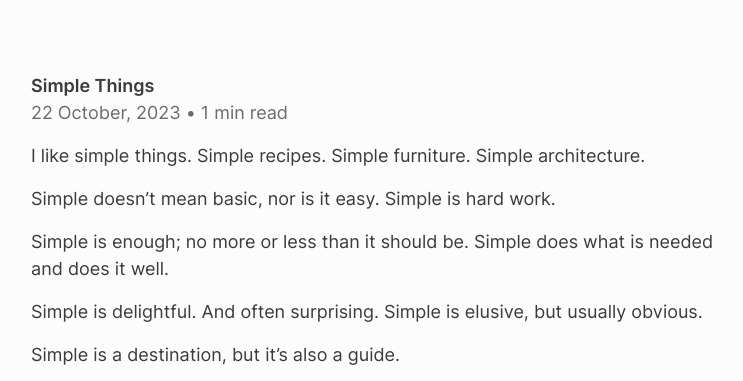
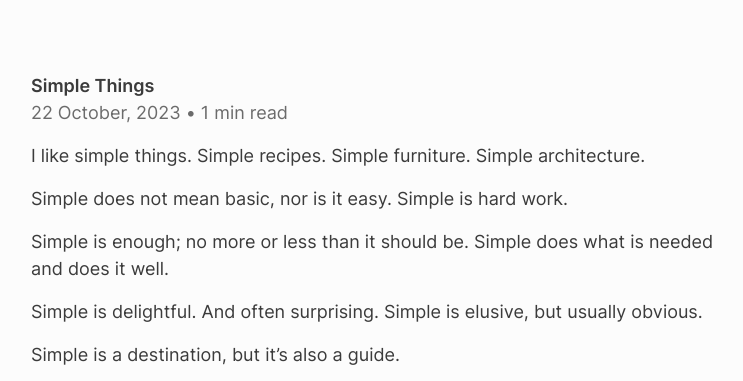
Before and after one commit to aaronmoodie/aaronmoodie.com, a Jekyll site: the page built from _posts/2023-10-23-simple-things.md, in a window 1280 px wide. Shown: the top 381 px of the page, without its empty margins (264-1007 px from the left). Built offline with Jekyll 4.4.1, drawn with Linux system fonts in a browser that asks for light colours.

Commit message:
Copy update

```diff
--- a/_posts/2023-10-23-simple-things.md
+++ b/_posts/2023-10-23-simple-things.md
@@ -8,7 +8,7 @@ categories: blog
 
 I like simple things. Simple recipes. Simple furniture. Simple architecture.
 
-Simple doesn't mean basic, nor is it easy. Simple is hard work.
+Simple does not mean basic, nor is it easy. Simple is hard work.
 
 Simple is enough; no more or less than it should be. Simple does what is needed and does it well.
 
```
